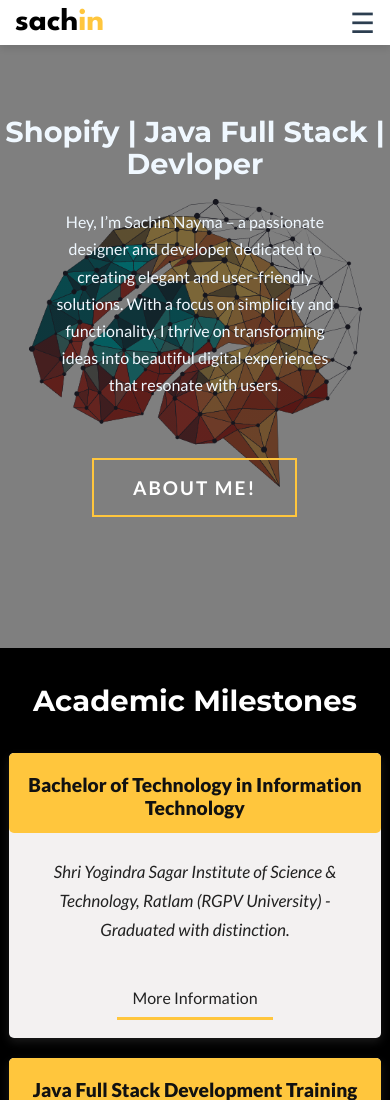
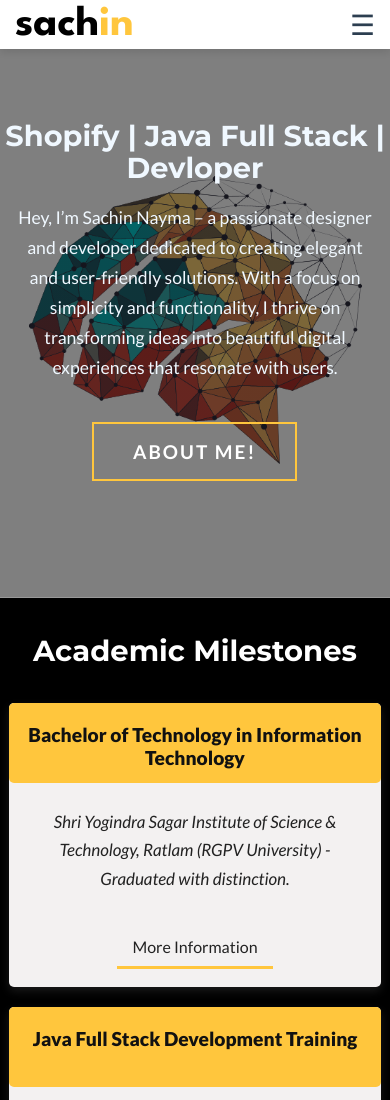
Before and after one commit to imschinn/imschinn, a plain HTML site: page index.html in a window 390 px wide. Shown: the top 1100 px of the page. Drawn offline with Linux system fonts and the light colour scheme.

Commit message:
Update stylemedia.css

```diff
--- a/stylemedia.css
+++ b/stylemedia.css
@@ -1,6 +1,12 @@
 @media (max-width: 768px) {
+    .yourself{
+        display: block;
+      }
+    .for-decstop{
+        display: none;
+      }
     .logo-name {
-        font-size: 2rem;
+        font-size: 2.66rem;
     }
     .course-title {
         border-radius: 5px;
@@ -94,17 +100,17 @@
   margin-right: 10px;
 }
 .text-transform-div {
-    height: 71.5vh;
+    height: 65vh;
 }
 .yourself {
     font-size: 1.8rem;
     margin: 67px auto 0;
 }
 .we-recruit {
-    width: 293px;
+    width: 360px;
     line-height: 1.7;
-    font-size: 1rem;
-    margin: 29px auto 0;
+    font-size: 1.1rem;
+    margin: 20px auto 0;
 }
 .first-photo-div {
     margin-left: 9px;
@@ -137,7 +143,7 @@
     margin-left: 0;
 }
 .view-border {
-    margin: 59px -103px;
+    margin: 39px -103px;
     padding: 16px 39px;
 
 }
```
